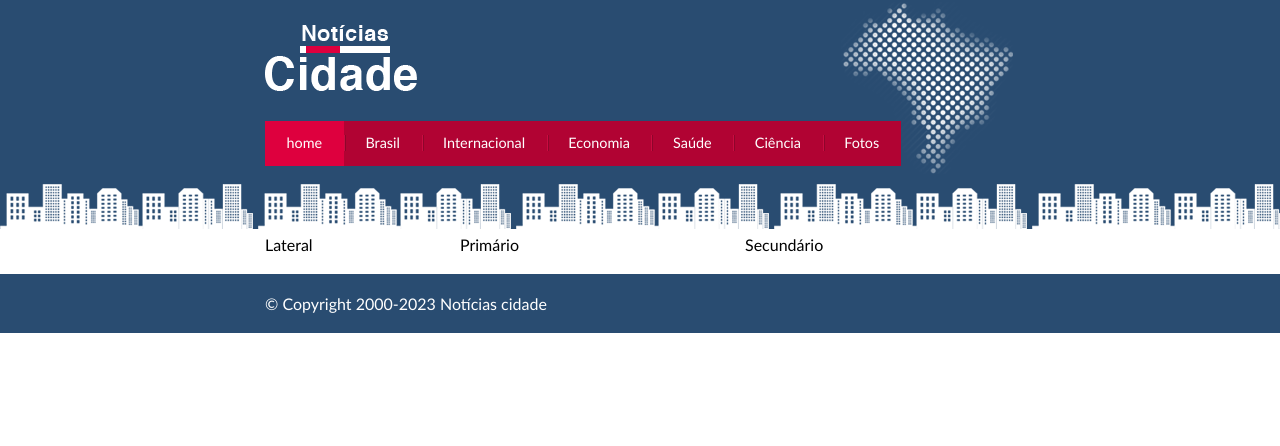
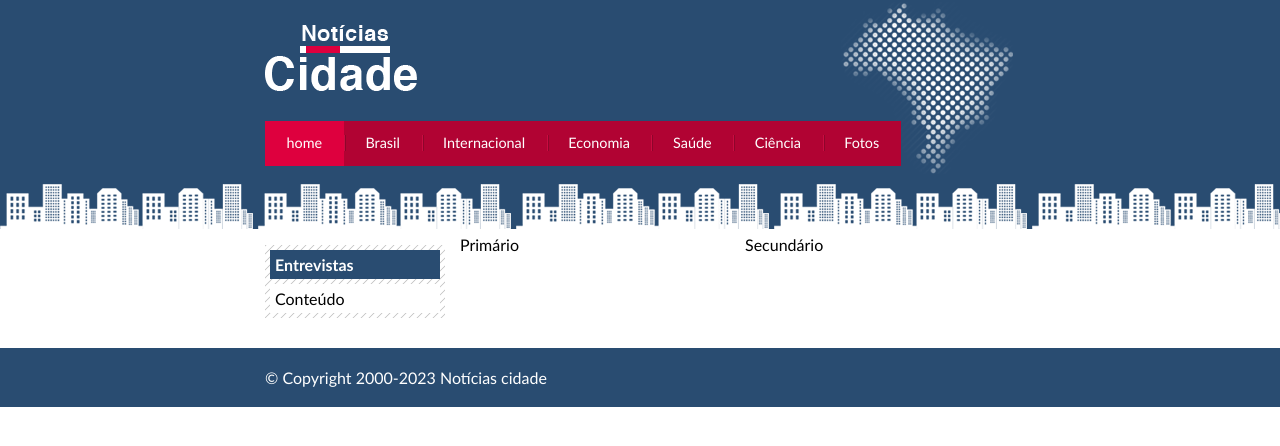
Before and after one commit to LcsMont/SiteNoticias.github.io, a plain HTML site: page index.html in a window 1280 px wide. Drawn offline with Linux system fonts and the light colour scheme.

Commit message:
Formatando Layout Colunas

```diff
--- a/css/style.css
+++ b/css/style.css
@@ -78,10 +78,25 @@ body.fotos #navegacao a#fotos {
     background:#f5f5f5;
 }
 
+#lateral {
+    width: 180px;
+    float: left;
+    margin: 0 0 20px -750px;
+}
+
 #primario {
     width: 270px;
     float: left;
     margin: 0 0 20px 195px;
+}
+
+#duas-colunas #primario {
+    width: 555px;
+}
+
+#uma-coluna #primario {
+    width: 750px;
+    margin: 0 0 20px 0;
 }
 
 #secundario {
@@ -90,10 +105,23 @@ body.fotos #navegacao a#fotos {
     float: left;
 }
 
-#lateral {
-    width: 180px;
-    float: left;
-    margin: 0 0 20px -750px;
+.caixa {
+    margin: 10px 0;
+    padding: 5px;
+    background: #f3f3f3 url(../imagens/fundo-caixa.png);
+}
+
+h2 {
+    font-size: 1em;
+    background: #294c71;
+    color: #fff;
+    padding: 5px;
+}
+
+.caixa-conteudo {
+    background: #fff;
+    padding: 5px;
+    margin-top: 5px;
 }
 
 #container-rodape {
--- a/index.html
+++ b/index.html
@@ -6,7 +6,7 @@
     <link rel="stylesheet" href="css/style.css">
     <title>Site de Notícias</title>
 </head>
-<body class="home">
+<body id="tres-colunas" class="home">
 
     <div id="container">
 
@@ -44,7 +44,18 @@
 
             <div id="primario">Primário</div>
             <div id="secundario">Secundário</div>
-            <div id="lateral">Lateral</div>
+
+            <!-- Início lateral -->
+            <div id="lateral">
+
+                <div class="caixa">
+                    <h2>Entrevistas</h2>
+                    <div class="caixa-conteudo">
+                        Conteúdo
+                    </div>
+                </div>
+
+            </div> <!-- Fim /lateral -->
 
         </div>
 
```
